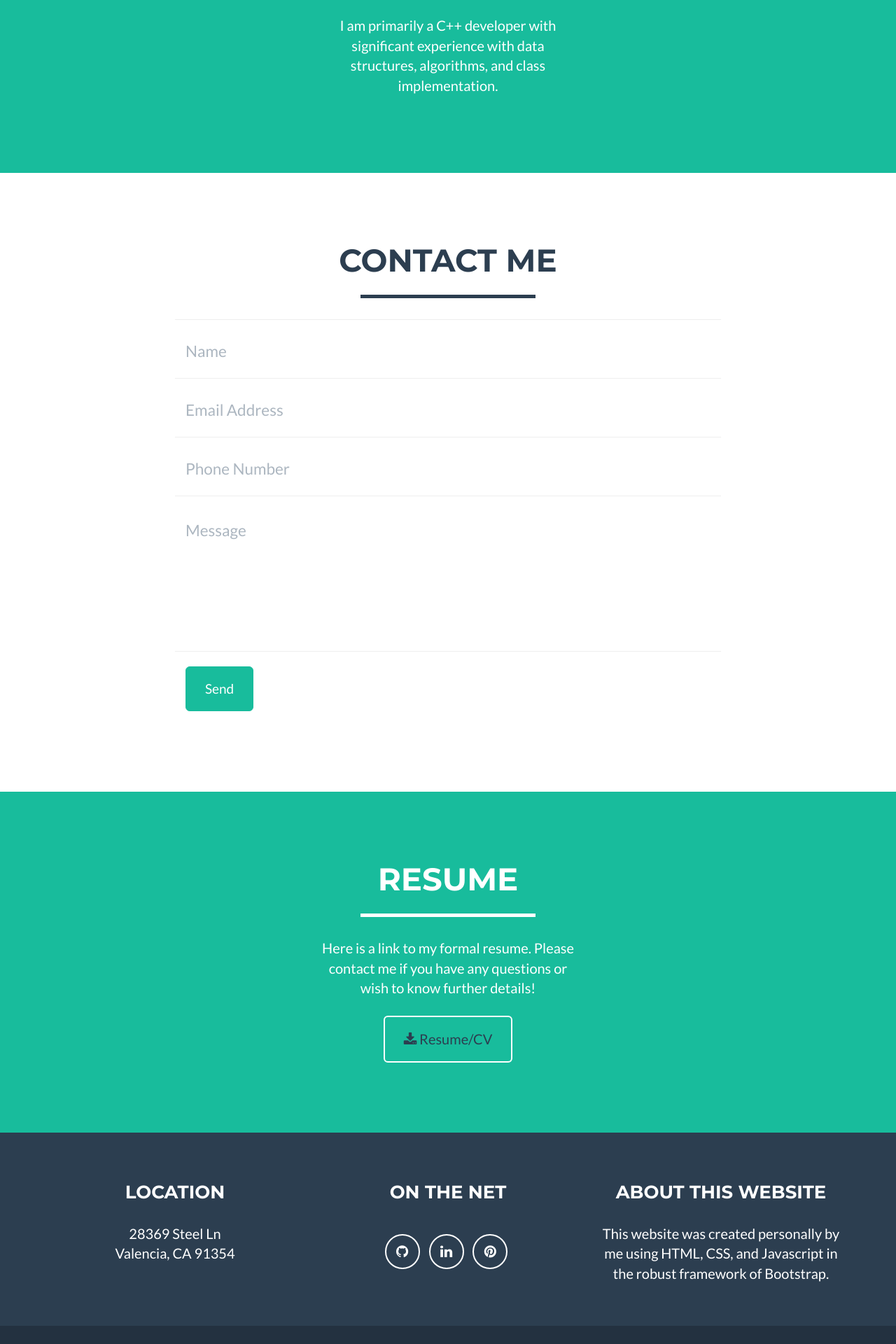
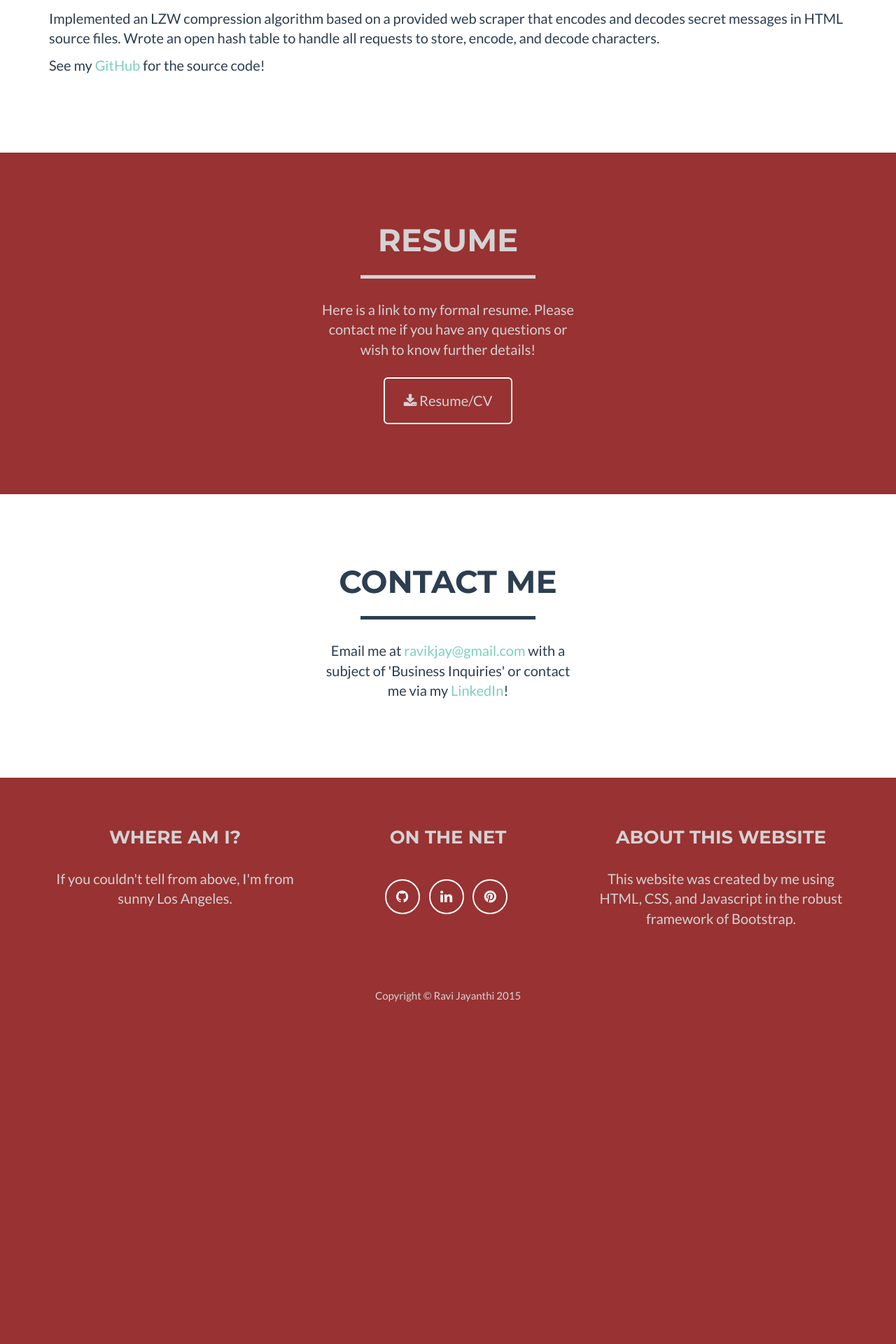
Before and after one commit to ravikjay/ravikjay.github.io, a PHP site: page / in a window 1280 px wide. Shown: the part 1840-3760 px from the top of the page at 70% size. After the commit the page ends 3271 px from the top, so only its background shows below. Run offline with PHP 8.4, Linux system fonts and the light colour scheme; some libraries are stand-ins or nearby versions.

Commit message:
Further Changes
Full personalization, reorganization of certain attributes/elements

```diff
--- a/css/freelancer.css
+++ b/css/freelancer.css
@@ -12,6 +12,10 @@
     font-size: 20px;
 }
 
+p.big {
+    margin: 11px;
+}
+
 p.small {
     font-size: 16px;
 }
@@ -22,7 +26,7 @@
 a:active,
 a.active {
     outline: 0;
-    color: #18bc9c;
+    color: #7dd0bd;
 }
 
 h1,
@@ -58,12 +62,12 @@
 }
 
 hr.star-light {
-    border-color: #fff;
+    border-color: #d3d3d3;
 }
 
 hr.star-light:after {
-    color: #fff;
-    background-color: #18bc9c;
+    color: #d3d3d3;
+    background-color: transparent;
 }
 
 hr.star-primary {
@@ -72,7 +76,7 @@
 
 hr.star-primary:after {
     color: #2c3e50;
-    background-color: #fff;
+    background-color: transparent;
 }
 
 .img-centered {
@@ -82,7 +86,9 @@
 header {
     text-align: center;
     color: #fff;
-    background: #18bc9c;
+    background: #355b8a;
+    background-size: cover;
+    background-image: url('http://socialventurepartners.org.s3.amazonaws.com/www.socialventurepartners.org/sites/49/2013/05/Los-Angeles-Slider1.jpg');
 }
 
 header .container {
@@ -180,8 +186,8 @@
 }
 
 section.success {
-    color: #fff;
-    background: #18bc9c;
+    color: #d3d3d3;
+    background: #993232;
 }
 
 section.success a,
@@ -190,7 +196,7 @@
 section.success a:active,
 section.success a.active {
     outline: 0;
-    color: #2c3e50;
+    color: #d3d3d3;
 }
 
 @media(max-width:767px) {
@@ -335,7 +341,7 @@
 }
 
 footer {
-    color: #fff;
+    color: #d3d3d3;
 }
 
 footer h3 {
@@ -344,7 +350,7 @@
 
 footer .footer-above {
     padding-top: 50px;
-    background-color: #2c3e50;
+    background-color: #993232;
 }
 
 footer .footer-col {
@@ -353,7 +359,7 @@
 
 footer .footer-below {
     padding: 25px 0;
-    background-color: #233140;
+    background-color: #993232;
 }
 
 .btn-social {
--- a/index.html
+++ b/index.html
@@ -44,7 +44,7 @@
                     <span class="icon-bar"></span>
                     <span class="icon-bar"></span>
                 </button>
-                <a class="navbar-brand" href="#page-top">An Index to Me</a>
+                <a class="navbar-brand" href="#page-top">Hi, Nice to meet you</a>
             </div>
 
             <!-- Collect the nav links, forms, and other content for toggling -->
@@ -54,16 +54,16 @@
                         <a href="#page-top"></a>
                     </li>
                     <li class="page-scroll">
+                        <a href="#about">About</a>
+                    </li>
+                    <li class="page-scroll">
                         <a href="#projects">Projects</a>
                     </li>
                     <li class="page-scroll">
-                        <a href="#about">About</a>
+                        <a href="#resume">Resume/CV</a>
                     </li>
                     <li class="page-scroll">
                         <a href="#contact">Contact</a>
-                    </li>
-                    <li class="page-scroll">
-                        <a href="#resume">Resume/CV</a>
                     </li>
                 </ul>
             </div>
@@ -87,6 +87,37 @@
             </div>
         </div>
     </header>
+
+    <!-- About Section -->
+    <section class="success" id="about">
+        <div class="container">
+            <div class="row">
+                <div class="col-lg-12 text-center">
+                    <h2>About Me</h2>
+                    <hr class="star-light">
+                </div>
+            </div>
+            <div class="row">
+                <div class="col-lg-4 col-lg-offset-2">
+                    <p>My name is Ravi and I'm a young software developer operating out of Los Angeles.</p>
+                </div>
+                <div class="col-lg-4">
+                    <p>I currently attend UCLA studying Computer Science and Electrical Engineering.</p>
+                </div>
+            </div>
+            <div class="row">
+                <div class="col-lg-12 text-center">
+                    <h2>Skills</h2>
+                    <hr class="star-light">
+                </div>
+            </div>
+            <div class="row">
+                <div class="col-lg-4 col-lg-offset-4 text-center">
+                    <p>I am primarily a C++ developer with strong experience in data structures, algorithms, and class implementation.</p>
+                </div>
+            </div>
+        </div>
+    </section>
 
     <!-- Projects Grid Section-->
 
@@ -193,39 +224,9 @@
     </section>
     -->
 
-    <!-- About Section -->
-    <section class="success" id="about">
-        <div class="container">
-            <div class="row">
-                <div class="col-lg-12 text-center">
-                    <h2>About Me</h2>
-                    <hr class="star-light">
-                </div>
-            </div>
-            <div class="row">
-                <div class="col-lg-4 col-lg-offset-2">
-                    <p>My name is Ravi and I'm a young software developer operating of Los Angeles.</p>
-                </div>
-                <div class="col-lg-4">
-                    <p>I currently attend UCLA studying Computer Science and Electrical Engineering.</p>
-                </div>
-            </div>
-            <div class="row">
-                <div class="col-lg-12 text-center">
-                    <h2>Skills</h2>
-                    <hr class="star-light">
-                </div>
-            </div>
-            <div class="row">
-                <div class="col-lg-4 col-lg-offset-4 text-center">
-                    <p>I am primarily a C++ developer with significant experience with data structures, algorithms, and class implementation.</p>
-                </div>
-            </div>
-        </div>
-    </section>
-
-    <!-- Contact Section -->
-    <section id="contact">
+    <!-- Old Contact Section -->
+    <!--
+        <section id="contact">
         <div class="container">
             <div class="row">
                 <div class="col-lg-12 text-center">
@@ -235,8 +236,6 @@
             </div>
             <div class="row">
                 <div class="col-lg-8 col-lg-offset-2">
-                    <!-- To configure the contact form email address, go to mail/contact_me.php and update the email address in the PHP file on line 19. -->
-                    <!-- The form should work on most web servers, but if the form is not working you may need to configure your web server differently. -->
                     <form name="sentMessage" id="contactForm" novalidate>
                         <div class="row control-group">
                             <div class="form-group col-xs-12 floating-label-form-group controls">
@@ -278,8 +277,9 @@
             </div>
         </div>
     </section>
+	-->
 
-     <!-- About Section -->
+     <!-- Resume Section -->
     <section class="success" id="resume">
         <div class="container">
             <div class="row">
@@ -301,32 +301,49 @@
         </div>
     </section>
 
+    <!-- Contact Section -->
+    <section id="contact">
+    	<div class="container">
+    		<div class="row">
+    			<div class="col-lg-12 text-center">
+                    <h2>Contact Me</h2>
+                    <hr class="star-primary">
+                </div>
+            </div>
+            <div class="row">
+                <div class="col-lg-4 col-lg-offset-4 text-center">
+                    <p>Email me at <a href="mailto:ravikjay@gmail.com?Subject=Business%20Inquiry" target="_top">ravikjay@gmail.com</a> with a subject of 'Business Inquiries' or contact me via my <a href="https://www.linkedin.com/in/ravikjay" target="_blank">LinkedIn</a>!</p>
+                </div>
+            </div>
+        </div>
+    </section>
+
     <!-- Footer -->
     <footer class="text-center">
         <div class="footer-above">
             <div class="container">
                 <div class="row">
                     <div class="footer-col col-md-4">
-                        <h3>Location</h3>
-                        <p>28369 Steel Ln<br>Valencia, CA 91354</p>
+                        <h3>Where am I?</h3>
+                        <p>If you couldn't tell from above, I'm from sunny Los Angeles.</p>
                     </div>
                     <div class="footer-col col-md-4">
                         <h3>On the Net</h3>
                         <ul class="list-inline">
                             <li>
-                                <a href="https://github.com/ravikjay" class="btn-social btn-outline"><i class="fa fa-fw fa-github"></i></a>
+                                <a href="https://github.com/ravikjay" target="_blank" class="btn-social btn-outline"><i class="fa fa-fw fa-github"></i></a>
                             </li>
                             <li>
-                                <a href="https://www.linkedin.com/in/ravikjay" class="btn-social btn-outline"><i class="fa fa-fw fa-linkedin"></i></a>
+                                <a href="https://www.linkedin.com/in/ravikjay" target="_blank" class="btn-social btn-outline"><i class="fa fa-fw fa-linkedin"></i></a>
                             </li>
                             <li>
-                                <a href="https://www.pinterest.com/ravijayanthi/" class="btn-social btn-outline"><i class="fa fa-fw fa-pinterest"></i></a>
+                                <a href="https://www.pinterest.com/ravijayanthi/" target="_blank" class="btn-social btn-outline"><i class="fa fa-fw fa-pinterest"></i></a>
                             </li>
                         </ul>
                     </div>
                     <div class="footer-col col-md-4">
                         <h3>About This Website</h3>
-                        <p>This website was created personally by me using HTML, CSS, and Javascript in the robust framework of Bootstrap.</p>
+                        <p>This website was created by me using HTML, CSS, and Javascript in the robust framework of Bootstrap.</p>
                     </div>
                 </div>
             </div>
@@ -365,14 +382,14 @@
                             <h2>Project Title</h2>
                             <hr class="star-primary">
                             <img src="img/portfolio/cabin.png" class="img-responsive img-centered" alt="">
-                            <p>Use this area of the page to describe your project. The icon above is part of a free icon set by <a href="https://sellfy.com/p/8Q9P/jV3VZ/">Flat Icons</a>. On their website, you can download their free set with 16 icons, or you can purchase the entire set with 146 icons for only $12!</p>
+                            <p>Use this area of the page to describe your project.</p>
                             <ul class="list-inline item-details">
                                 <li>Client:
-                                    <strong><a href="http://startbootstrap.com">Start Bootstrap</a>
+                                    <strong><a href="http://startbootstrap.com">Possible Proj Title</a>
                                     </strong>
                                 </li>
                                 <li>Date:
-                                    <strong><a href="http://startbootstrap.com">April 2014</a>
+                                    <strong><a href="http://startbootstrap.com">June 2015</a>
                                     </strong>
                                 </li>
                                 <li>Service:
@@ -387,191 +404,7 @@
             </div>
         </div>
     </div>
-    <div class="portfolio-modal modal fade" id="portfolioModal2" tabindex="-1" role="dialog" aria-hidden="true">
-        <div class="modal-content">
-            <div class="close-modal" data-dismiss="modal">
-                <div class="lr">
-                    <div class="rl">
-                    </div>
-                </div>
-            </div>
-            <div class="container">
-                <div class="row">
-                    <div class="col-lg-8 col-lg-offset-2">
-                        <div class="modal-body">
-                            <h2>Project Title</h2>
-                            <hr class="star-primary">
-                            <img src="img/portfolio/cake.png" class="img-responsive img-centered" alt="">
-                            <p>Use this area of the page to describe your project. The icon above is part of a free icon set by <a href="https://sellfy.com/p/8Q9P/jV3VZ/">Flat Icons</a>. On their website, you can download their free set with 16 icons, or you can purchase the entire set with 146 icons for only $12!</p>
-                            <ul class="list-inline item-details">
-                                <li>Client:
-                                    <strong><a href="http://startbootstrap.com">Start Bootstrap</a>
-                                    </strong>
-                                </li>
-                                <li>Date:
-                                    <strong><a href="http://startbootstrap.com">April 2014</a>
-                                    </strong>
-                                </li>
-                                <li>Service:
-                                    <strong><a href="http://startbootstrap.com">Web Development</a>
-                                    </strong>
-                                </li>
-                            </ul>
-                            <button type="button" class="btn btn-default" data-dismiss="modal"><i class="fa fa-times"></i> Close</button>
-                        </div>
-                    </div>
-                </div>
-            </div>
-        </div>
-    </div>
-    <div class="portfolio-modal modal fade" id="portfolioModal3" tabindex="-1" role="dialog" aria-hidden="true">
-        <div class="modal-content">
-            <div class="close-modal" data-dismiss="modal">
-                <div class="lr">
-                    <div class="rl">
-                    </div>
-                </div>
-            </div>
-            <div class="container">
-                <div class="row">
-                    <div class="col-lg-8 col-lg-offset-2">
-                        <div class="modal-body">
-                            <h2>Project Title</h2>
-                            <hr class="star-primary">
-                            <img src="img/portfolio/circus.png" class="img-responsive img-centered" alt="">
-                            <p>Use this area of the page to describe your project. The icon above is part of a free icon set by <a href="https://sellfy.com/p/8Q9P/jV3VZ/">Flat Icons</a>. On their website, you can download their free set with 16 icons, or you can purchase the entire set with 146 icons for only $12!</p>
-                            <ul class="list-inline item-details">
-                                <li>Client:
-                                    <strong><a href="http://startbootstrap.com">Start Bootstrap</a>
-                                    </strong>
-                                </li>
-                                <li>Date:
-                                    <strong><a href="http://startbootstrap.com">April 2014</a>
-                                    </strong>
-                                </li>
-                                <li>Service:
-                                    <strong><a href="http://startbootstrap.com">Web Development</a>
-                                    </strong>
-                                </li>
-                            </ul>
-                            <button type="button" class="btn btn-default" data-dismiss="modal"><i class="fa fa-times"></i> Close</button>
-                        </div>
-                    </div>
-                </div>
-            </div>
-        </div>
-    </div>
-    <div class="portfolio-modal modal fade" id="portfolioModal4" tabindex="-1" role="dialog" aria-hidden="true">
-        <div class="modal-content">
-            <div class="close-modal" data-dismiss="modal">
-                <div class="lr">
-                    <div class="rl">
-                    </div>
-                </div>
-            </div>
-            <div class="container">
-                <div class="row">
-                    <div class="col-lg-8 col-lg-offset-2">
-                        <div class="modal-body">
-                            <h2>Project Title</h2>
-                            <hr class="star-primary">
-                            <img src="img/portfolio/game.png" class="img-responsive img-centered" alt="">
-                            <p>Use this area of the page to describe your project. The icon above is part of a free icon set by <a href="https://sellfy.com/p/8Q9P/jV3VZ/">Flat Icons</a>. On their website, you can download their free set with 16 icons, or you can purchase the entire set with 146 icons for only $12!</p>
-                            <ul class="list-inline item-details">
-                                <li>Client:
-                                    <strong><a href="http://startbootstrap.com">Start Bootstrap</a>
-                                    </strong>
-                                </li>
-                                <li>Date:
-                                    <strong><a href="http://startbootstrap.com">April 2014</a>
-                                    </strong>
-                                </li>
-                                <li>Service:
-                                    <strong><a href="http://startbootstrap.com">Web Development</a>
-                                    </strong>
-                                </li>
-                            </ul>
-                            <button type="button" class="btn btn-default" data-dismiss="modal"><i class="fa fa-times"></i> Close</button>
-                        </div>
-                    </div>
-                </div>
-            </div>
-        </div>
-    </div>
-    <div class="portfolio-modal modal fade" id="portfolioModal5" tabindex="-1" role="dialog" aria-hidden="true">
-        <div class="modal-content">
-            <div class="close-modal" data-dismiss="modal">
-                <div class="lr">
-                    <div class="rl">
-                    </div>
-                </div>
-            </div>
-            <div class="container">
-                <div class="row">
-                    <div class="col-lg-8 col-lg-offset-2">
-                        <div class="modal-body">
-                            <h2>Project Title</h2>
-                            <hr class="star-primary">
-                            <img src="img/portfolio/safe.png" class="img-responsive img-centered" alt="">
-                            <p>Use this area of the page to describe your project. The icon above is part of a free icon set by <a href="https://sellfy.com/p/8Q9P/jV3VZ/">Flat Icons</a>. On their website, you can download their free set with 16 icons, or you can purchase the entire set with 146 icons for only $12!</p>
-                            <ul class="list-inline item-details">
-                                <li>Client:
-                                    <strong><a href="http://startbootstrap.com">Start Bootstrap</a>
-                                    </strong>
-                                </li>
-                                <li>Date:
-                                    <strong><a href="http://startbootstrap.com">April 2014</a>
-                                    </strong>
-                                </li>
-                                <li>Service:
-                                    <strong><a href="http://startbootstrap.com">Web Development</a>
-                                    </strong>
-                                </li>
-                            </ul>
-                            <button type="button" class="btn btn-default" data-dismiss="modal"><i class="fa fa-times"></i> Close</button>
-                        </div>
-                    </div>
-                </div>
-            </div>
-        </div>
-    </div>
-    <div class="portfolio-modal modal fade" id="portfolioModal6" tabindex="-1" role="dialog" aria-hidden="true">
-        <div class="modal-content">
-            <div class="close-modal" data-dismiss="modal">
-                <div class="lr">
-                    <div class="rl">
-                    </div>
-                </div>
-            </div>
-            <div class="container">
-                <div class="row">
-                    <div class="col-lg-8 col-lg-offset-2">
-                        <div class="modal-body">
-                            <h2>Project Title</h2>
-                            <hr class="star-primary">
-                            <img src="img/portfolio/submarine.png" class="img-responsive img-centered" alt="">
-                            <p>Use this area of the page to describe your project. The icon above is part of a free icon set by <a href="https://sellfy.com/p/8Q9P/jV3VZ/">Flat Icons</a>. On their website, you can download their free set with 16 icons, or you can purchase the entire set with 146 icons for only $12!</p>
-                            <ul class="list-inline item-details">
-                                <li>Client:
-                                    <strong><a href="http://startbootstrap.com">Start Bootstrap</a>
-                                    </strong>
-                                </li>
-                                <li>Date:
-                                    <strong><a href="http://startbootstrap.com">April 2014</a>
-                                    </strong>
-                                </li>
-                                <li>Service:
-                                    <strong><a href="http://startbootstrap.com">Web Development</a>
-                                    </strong>
-                                </li>
-                            </ul>
-                            <button type="button" class="btn btn-default" data-dismiss="modal"><i class="fa fa-times"></i> Close</button>
-                        </div>
-                    </div>
-                </div>
-            </div>
-        </div>
-    </div>
+
 
     <!-- jQuery -->
     <script src="js/jquery.js"></script>
```
